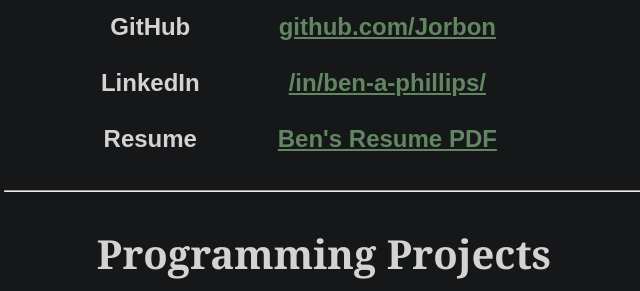
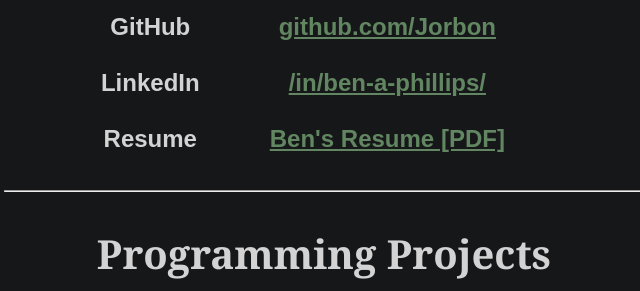
Before and after one commit to Jorbon/jorbon.github.io, a plain HTML site: page index.html in a window 1280 px wide. Shown: the part 864-1155 px from the top of the page, 316-956 px from the left. Drawn offline with Linux system fonts and the light colour scheme; animation ran at ten frames a second.

Commit message:
updated resume

```diff
--- a/index.html
+++ b/index.html
@@ -33,7 +33,7 @@
 				<th><a href="https://www.linkedin.com/in/ben-a-phillips/" target="_blank">/in/ben-a-phillips/</a></th>
 			</tr><tr>
 				<th>Resume</th>
-				<th><a href="./assets/ben_resume_january_2024.pdf" target="_blank">Ben's Resume PDF</a></th>
+				<th><a href="./assets/Ben_Phillips_Resume_April_2024.pdf" target="_blank">Ben's Resume [PDF]</a></th>
 			</tr>
 		</table>
 
```
Also changed, not shown: 2 other files.
